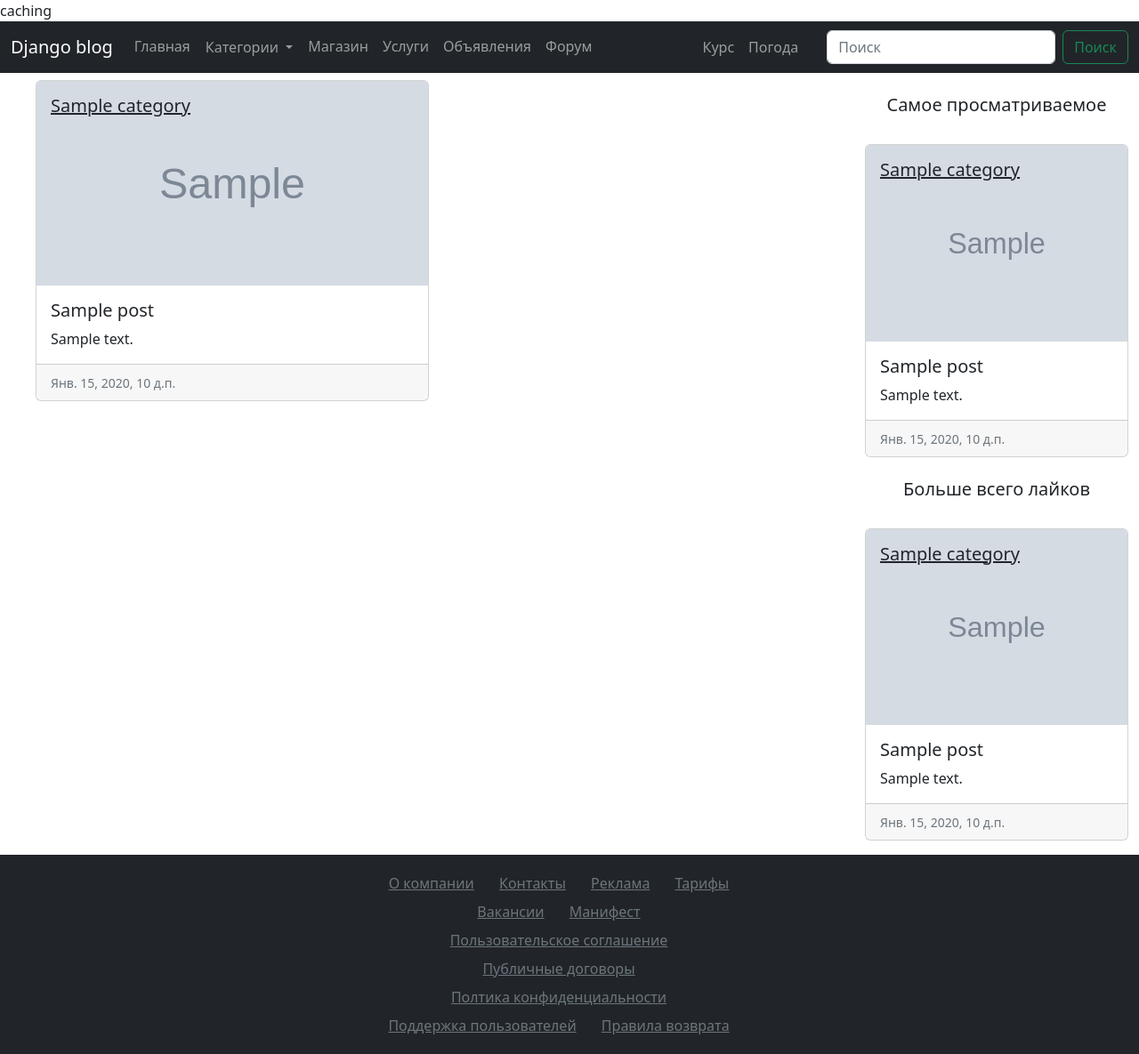
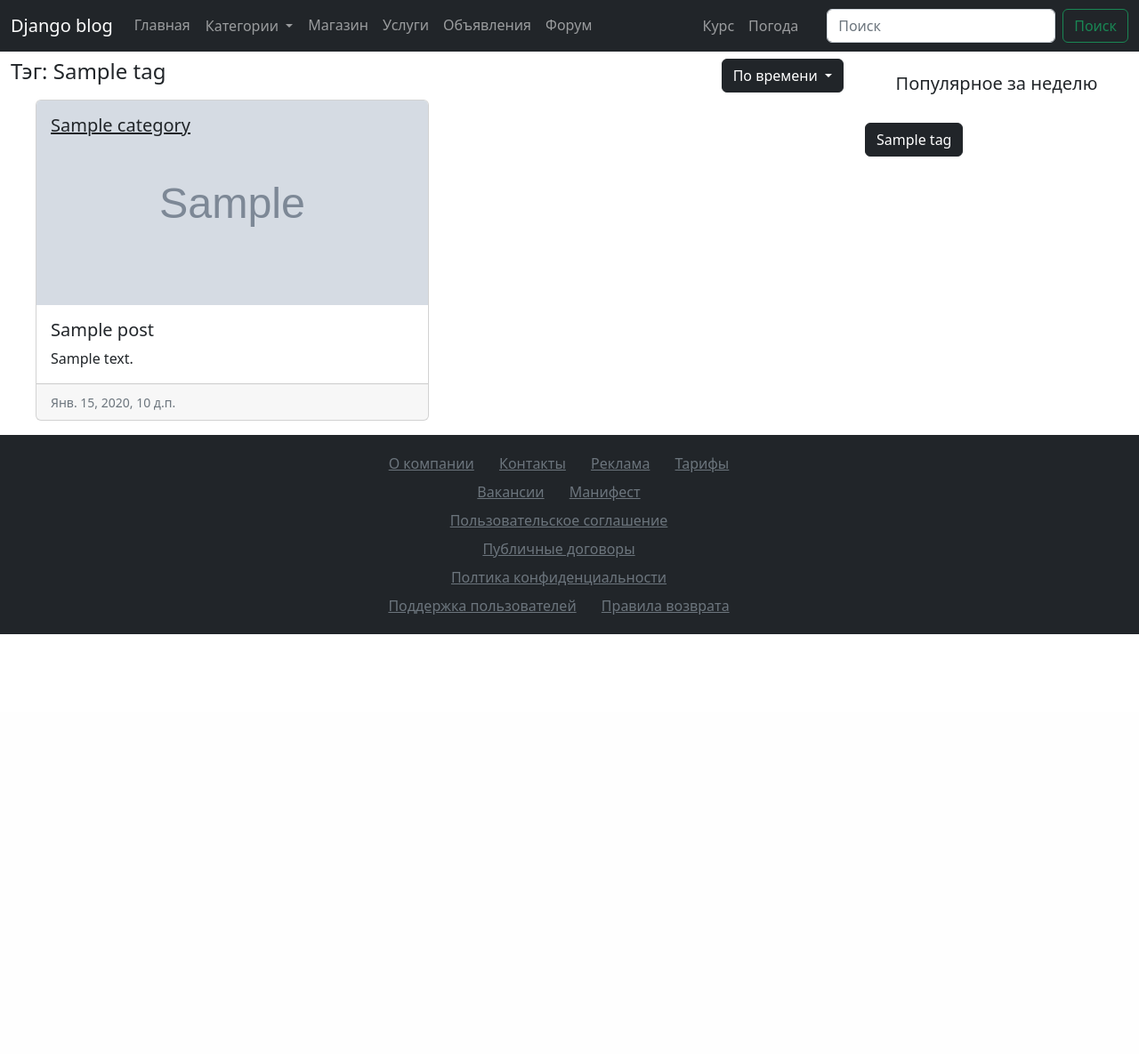
Before and after one commit to TAnd-dev/django_blog, a Django app: a page that uses templates/base.html in a window 1280 px wide. Shown: the whole page at 89% size. After the commit the page ends 713 px from the top, so only its background shows below. Run offline with Django 3.2, Linux system fonts and the light colour scheme; tables that the repository leaves empty hold one stand-in row (values such as "Sample post"); grey boxes marked "Sample" are stand-in pictures; parts of the project's set-up code (start-up, migrations or seed data) failed here and were passed over; some libraries are stand-ins or nearby versions.

Commit message:
added sort, js, changed sidebar (3 most popular posts in 7 days)

```diff
--- a/blog/admin.py
+++ b/blog/admin.py
@@ -16,6 +16,8 @@
 class PostAdmin(admin.ModelAdmin):
     prepopulated_fields = {'slug': ('title',)}
     form = PostAdminForm
+    list_display = ['id', 'title', 'category', 'created_date', 'likes', 'views']
+    list_display_links = ['id', 'title']
 
 
 class CategoryAdmin(admin.ModelAdmin):
--- a/blog/templates/blog/blog.html
+++ b/blog/templates/blog/blog.html
@@ -2,6 +2,26 @@
 
 {% block content %}
 <div class="col">
+    <div class="row row-cols-3">
+        <div class="row col-8">
+            {% if request.resolver_match.url_name == 'category' %}
+            <h4>Категория: {{ title }}</h4>
+            {% elif request.resolver_match.url_name == 'tag' %}
+            <h4>Тэг: {{ title }}</h4>
+            {% endif %}
+        </div>
+        <div class="dropdown ms-4 mb-2 d-flex justify-content-end">
+            <button class="btn btn-dark dropdown-toggle" type="button" id="dropdownMenuButton1"
+                    data-bs-toggle="dropdown" aria-expanded="false">
+                {{ sort }}
+            </button>
+            <ul class="dropdown-menu" aria-labelledby="dropdownMenuButton1">
+                <li><a class="dropdown-item" href="?sort=created_date">По времени</a></li>
+                <li><a class="dropdown-item" href="?sort=likes">По лайкам</a></li>
+                <li><a class="dropdown-item" href="?sort=views">По просмотрам</a></li>
+            </ul>
+        </div>
+    </div>
     <div class="ms-3 row row-cols-1 row-cols-md-2 g-4">
         {% for post in posts %}
         <div class="col">
@@ -54,21 +74,6 @@
                 </a>
             </li>
             {% endif %}
-
-
-            <!--                        <li class="page-item">-->
-            <!--                            <a class="page-link" href="#" aria-label="Предыдущая">-->
-            <!--                                <span aria-hidden="true">&laquo;</span>-->
-            <!--                            </a>-->
-            <!--                        </li>-->
-            <!--            <li class="page-item"><a class="page-link" href="#">1</a></li>-->
-            <!--            <li class="page-item"><a class="page-link" href="#">2</a></li>-->
-            <!--            <li class="page-item"><a class="page-link" href="#">3</a></li>-->
-            <!--            <li class="page-item">-->
-            <!--                <a class="page-link" href="#" aria-label="Следующая">-->
-            <!--                    <span aria-hidden="true">&raquo;</span>-->
-            <!--                </a>-->
-            <!--            </li>-->
         </ul>
     </nav>
     {% endif %}
--- a/blog/templates/blog/sidebar_tpl.html
+++ b/blog/templates/blog/sidebar_tpl.html
@@ -1,30 +1,4 @@
-<h5 class="text-center">Самое просматриваемое</h5>
-        {% for post in most_views %}
-        <div class="col">
-            <div class="card h-100">
-                <a href="{{ post.get_absolute_url }}" class="text-decoration-none text-reset">
-                    {% if post.photo %}
-                    <img src="{{ post.photo.url }}" class="post-img card-img-top" alt="">
-                    {% else %}
-                    <img src="https://images.unsplash.com/photo-1659478039681-0ebbf73c7fb9?ixlib=rb-1.2.1&ixid=MnwxMjA3fDB8MHxwaG90by1wYWdlfHx8fGVufDB8fHx8&auto=format&fit=crop&w=1332&q=80"
-                         class="post-img card-img-top" alt="">
-                    {% endif %}
-                </a>
-                <a href="{{ post.category.get_absolute_url }}" class="my-card-img-overlay link-dark">
-                    <h5 class="card-title">{{ post.category }}</h5>
-                </a>
-                <a href="{{ post.get_absolute_url }}" class="card-body text-decoration-none text-reset">
-                    <h5 class="card-title">{{ post.title|truncatewords_html:60|safe }}</h5>
-                    <p class="card-text">{{ post.text|truncatewords_html:10|safe }}</p>
-                </a>
-                <div class="card-footer">
-                    <small class="text-muted">{{ post.created_date }}</small>
-                </div>
-            </div>
-        </div>
-        {% endfor %}
-
-<h5 class="text-center">Больше всего лайков</h5>
+<h5 class="text-center">Популярное за неделю</h5>
 {% for post in most_likes %}
 <div class="col">
     <div class="card h-100">
@@ -49,3 +23,10 @@
     </div>
 </div>
 {% endfor %}
+<div>
+    {% for tag in tags %}
+    <a href="{{ tag.get_absolute_url }}" class="btn btn-dark mb-1" type="button" id="dropdownMenuButton1" aria-expanded="false">
+        {{ tag }}
+    </a>
+    {% endfor %}
+</div>
--- /dev/null
+++ b/blog/templatetags/sidebar.py
@@ -0,0 +1,16 @@
+import datetime
+
+from django import template
+from django.utils import timezone
+
+from blog.models import Post, Tag
+
+register = template.Library()
+
+
+@register.inclusion_tag('blog/sidebar_tpl.html')
+def show_sidebar():
+    most_likes = Post.objects.filter(
+        created_date__gte=(timezone.now() - datetime.timedelta(days=7))).order_by('-likes')[:3]
+    tags = Tag.objects.order_by('tag_name')
+    return {'most_likes': most_likes, 'tags': tags}
--- a/blog/templatetags/sidebar_post.py
+++ /dev/null
@@ -1,11 +0,0 @@
-from django import template
-from blog.models import Post
-
-register = template.Library()
-
-
-@register.inclusion_tag('blog/sidebar_tpl.html')
-def show_sidebar():
-    most_views = Post.objects.order_by('-views')[:3]
-    most_likes = Post.objects.order_by('-likes')[:3]
-    return {'most_views': most_views, 'most_likes': most_likes}
--- a/blog/urls.py
+++ b/blog/urls.py
@@ -1,10 +1,10 @@
 from django.urls import path
 
-from blog.views import Blog, PostByCategory, PostDetail
+from blog.views import Blog, PostByCategory, PostDetail, PostByTag
 
 urlpatterns = [
     path('', Blog.as_view(), name='blog'),
     path('category/<str:slug>/', PostByCategory.as_view(), name='category'),
-    path('tag/<str:slug>/', PostByCategory.as_view(), name='tag'),
+    path('tag/<str:slug>/', PostByTag.as_view(), name='tag'),
     path('post/<str:slug>/', PostDetail.as_view(), name='post_detail'),
 ]
--- a/blog/views.py
+++ b/blog/views.py
@@ -2,44 +2,82 @@
 from django.shortcuts import render
 from django.views.generic import ListView, DetailView
 
-from blog.models import Post, Category
+from blog.models import Post, Category, Tag
+
+
+sort_list = {
+    'created_date': 'По времени',
+    'likes': 'По лайкам',
+    'views': 'По просмотрам'
+}
+
+
+def base_blog():
+    template_name = 'blog/blog.html'
+    context_object_name = 'posts'
+    paginate_by = 10
+    allow_empty = False
+    return template_name, context_object_name, paginate_by, allow_empty
 
 
 class Blog(ListView):
     model = Post
-    template_name = 'blog/blog.html'
-    context_object_name = 'posts'
-    paginate_by = 10
+    template_name, context_object_name, paginate_by, allow_empty = base_blog()
 
     def get_context_data(self, *, object_list=None, **kwargs):
         context = super().get_context_data(**kwargs)
+        sort = self.request.GET.get('sort')
+        sort = sort if sort else 'created_date'
+        context['sort'] = sort_list[sort]
         context['title'] = 'Blog'
+
         return context
+
+    def get_queryset(self):
+        sort = self.request.GET.get('sort')
+        if sort:
+            return Post.objects.order_by(f'-{sort}')
+        else:
+            return Post.objects.all()
 
 
 class PostByCategory(ListView):
-    template_name = 'blog/blog.html'
-    context_object_name = 'posts'
-    paginate_by = 10
-    allow_empty = False
+    template_name, context_object_name, paginate_by, allow_empty = base_blog()
 
     def get_queryset(self):
-        return Post.objects.filter(category__slug=self.kwargs['slug'])
+        sort = self.request.GET.get('sort')
+        if sort:
+            return Post.objects.filter(category__slug=self.kwargs['slug']).order_by(f'-{sort}')
+        else:
+            return Post.objects.filter(category__slug=self.kwargs['slug'])
 
     def get_context_data(self, *, object_list=None, **kwargs):
         context = super().get_context_data(**kwargs)
+        sort = self.request.GET.get('sort')
+        sort = sort if sort else 'created_date'
+        context['sort'] = sort_list[sort]
         context['title'] = Category.objects.get(slug=self.kwargs['slug'])
         return context
 
 
 class PostByTag(ListView):
-    template_name = 'blog/blog.html'
-    context_object_name = 'posts'
-    paginate_by = 10
+    template_name, context_object_name, paginate_by, allow_empty = base_blog()
     allow_empty = False
 
     def get_queryset(self):
-        return Post.objects.filter(tags__slug=self.kwargs['slug'])
+        sort = self.request.GET.get('sort')
+        if sort:
+            return Post.objects.filter(tags__slug=self.kwargs['slug']).order_by(f'-{sort}')
+        else:
+            return Post.objects.filter(tags__slug=self.kwargs['slug'])
+
+    def get_context_data(self, *, object_list=None, **kwargs):
+        context = super().get_context_data(**kwargs)
+        sort = self.request.GET.get('sort')
+        sort = sort if sort else 'created_date'
+        context['sort'] = sort_list[sort]
+        context['title'] = str(Tag.objects.get(slug=self.kwargs['slug']))
+        return context
 
 
 class PostDetail(DetailView):
--- /dev/null
+++ b/core/static/js/script.js
@@ -0,0 +1,6 @@
+let sorts = document.getElementsByClassName('dropdown-item')
+for (let sort of sorts) {
+    if (sort == window.location.href){
+        sort.classList.add("active")
+    }
+}
--- /dev/null
+++ b/static/js/script.js
@@ -0,0 +1,6 @@
+let sorts = document.getElementsByClassName('dropdown-item')
+for (let sort of sorts) {
+    if (sort == window.location.href){
+        sort.classList.add("active")
+    }
+}
--- a/templates/base.html
+++ b/templates/base.html
@@ -35,5 +35,6 @@
 <script src="https://cdn.jsdelivr.net/npm/bootstrap@5.2.0/dist/js/bootstrap.bundle.min.js"
         integrity="sha384-A3rJD856KowSb7dwlZdYEkO39Gagi7vIsF0jrRAoQmDKKtQBHUuLZ9AsSv4jD4Xa"
         crossorigin="anonymous"></script>
+<script src="{% static 'js/script.js' %}"></script>
 </body>
 </html>
--- a/templates/inc/_header.html
+++ b/templates/inc/_header.html
@@ -1,4 +1,4 @@
-caching{% load menu %}
+{% load menu %}
 {% load cache %}
 
 <nav class="navbar navbar-expand-lg navbar-dark bg-dark mb-2">
--- a/templates/inc/_sidebar.html
+++ b/templates/inc/_sidebar.html
@@ -1,4 +1,4 @@
-{% load sidebar_post %}
+{% load sidebar %}
 
 <div class="col-md-3 col-sm-0 mt-3">
     <div class="row row-cols-1 g-4">
```
Lines whose indentation alone changed are shown as unchanged.
